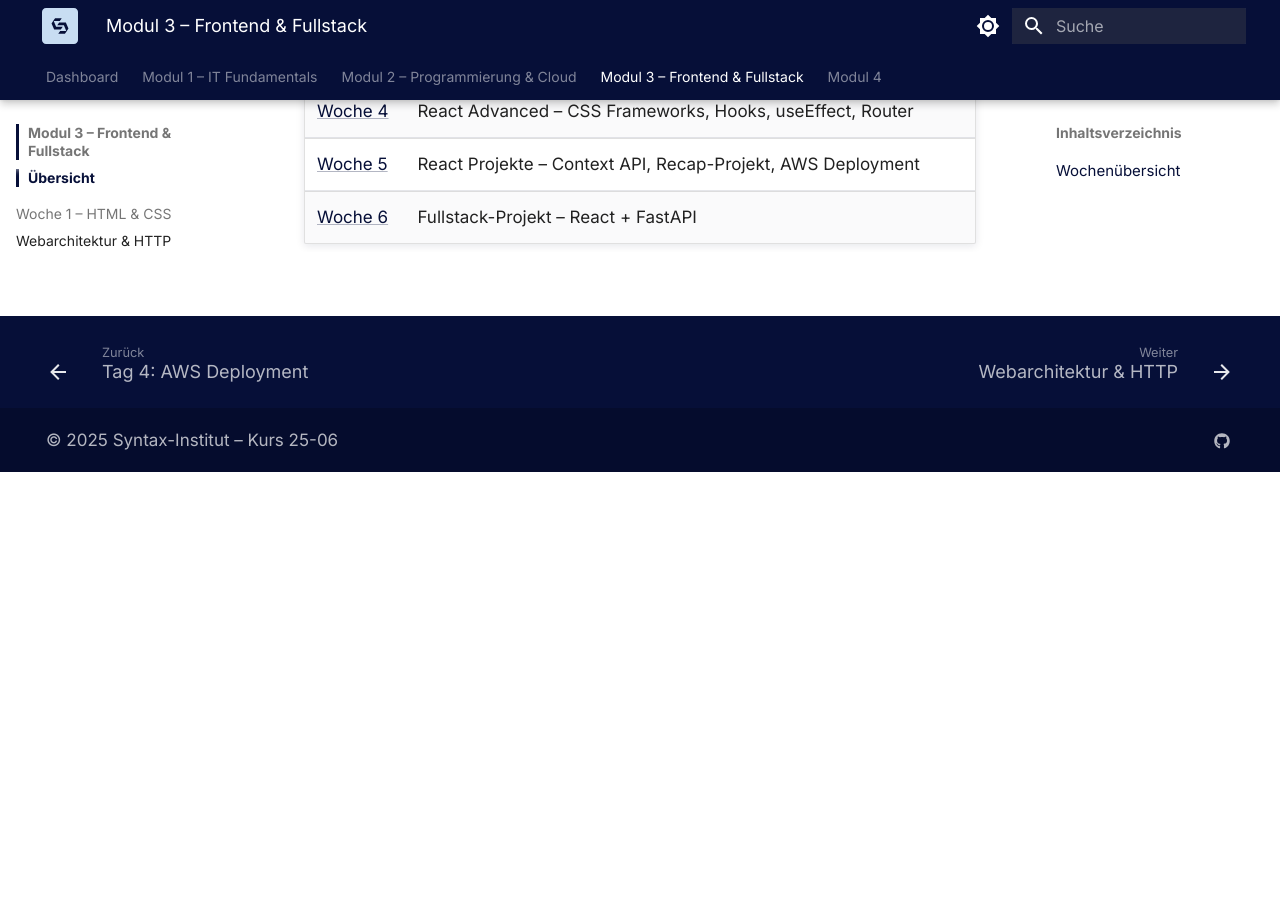
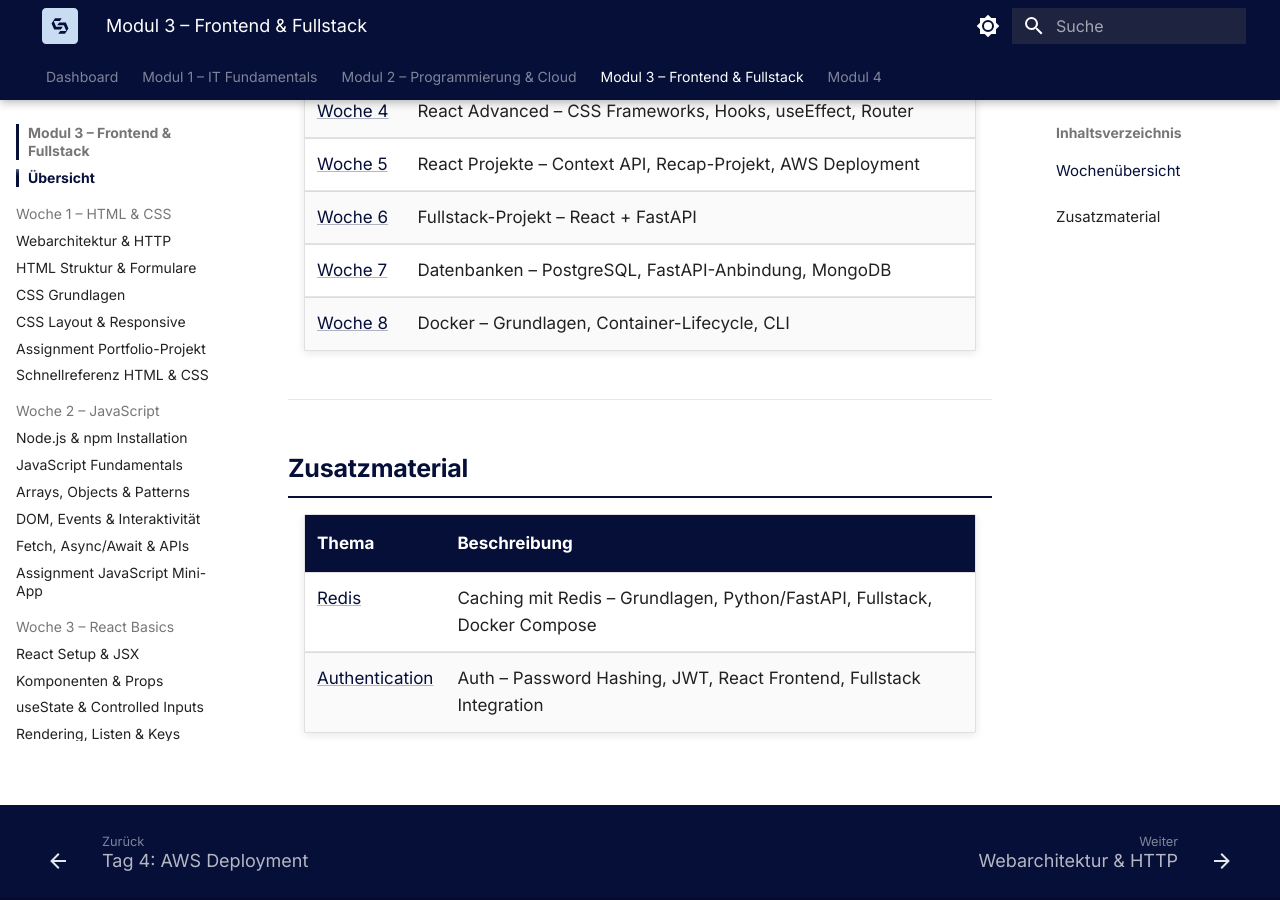
Before and after one commit to JacobMenge/kurs-25-06, an MkDocs documentation site: the page built from docs/modul-3/index.md, in a window 1280 px wide and 900 px high, scrolled down 542 px. Built offline with MkDocs 1.6.1 and Material for MkDocs 9.7.7, drawn with Linux system fonts in a browser that asks for light colours; before the commit the page ends 1014 px from its top, so only the background shows below that.

Commit message:
Update Modul 3 overview page with Woche 7, 8 and Zusatzmaterial
Co-Authored-By: Claude Opus 4.6 <noreply@anthropic.com>

```diff
--- a/docs/modul-3/index.md
+++ b/docs/modul-3/index.md
@@ -18,3 +18,14 @@ In diesem Modul lernst du Webentwicklung von Grund auf: HTML/CSS, JavaScript, Re
 | [Woche 4](woche-4/uebung-25.1-css-in-react-frameworks.md) | React Advanced – CSS Frameworks, Hooks, useEffect, Router |
 | [Woche 5](woche-5/uebung-26.1-context-api.md) | React Projekte – Context API, Recap-Projekt, AWS Deployment |
 | [Woche 6](woche-6/wochenprojekt-fullstack-react-fastapi.md) | Fullstack-Projekt – React + FastAPI |
+| [Woche 7](woche-7/uebung-28.1-datenbanken.md) | Datenbanken – PostgreSQL, FastAPI-Anbindung, MongoDB |
+| [Woche 8](woche-8/uebung-29.1-docker-grundlagen-mental-model.md) | Docker – Grundlagen, Container-Lifecycle, CLI |
+
+---
+
+## Zusatzmaterial
+
+| Thema | Beschreibung |
+|-------|-------------|
+| [Redis](zusatzmaterial/redis/01-redis-grundlagen.md) | Caching mit Redis – Grundlagen, Python/FastAPI, Fullstack, Docker Compose |
+| [Authentication](zusatzmaterial/auth/01-auth-konzepte-password-hashing.md) | Auth – Password Hashing, JWT, React Frontend, Fullstack Integration |
```
